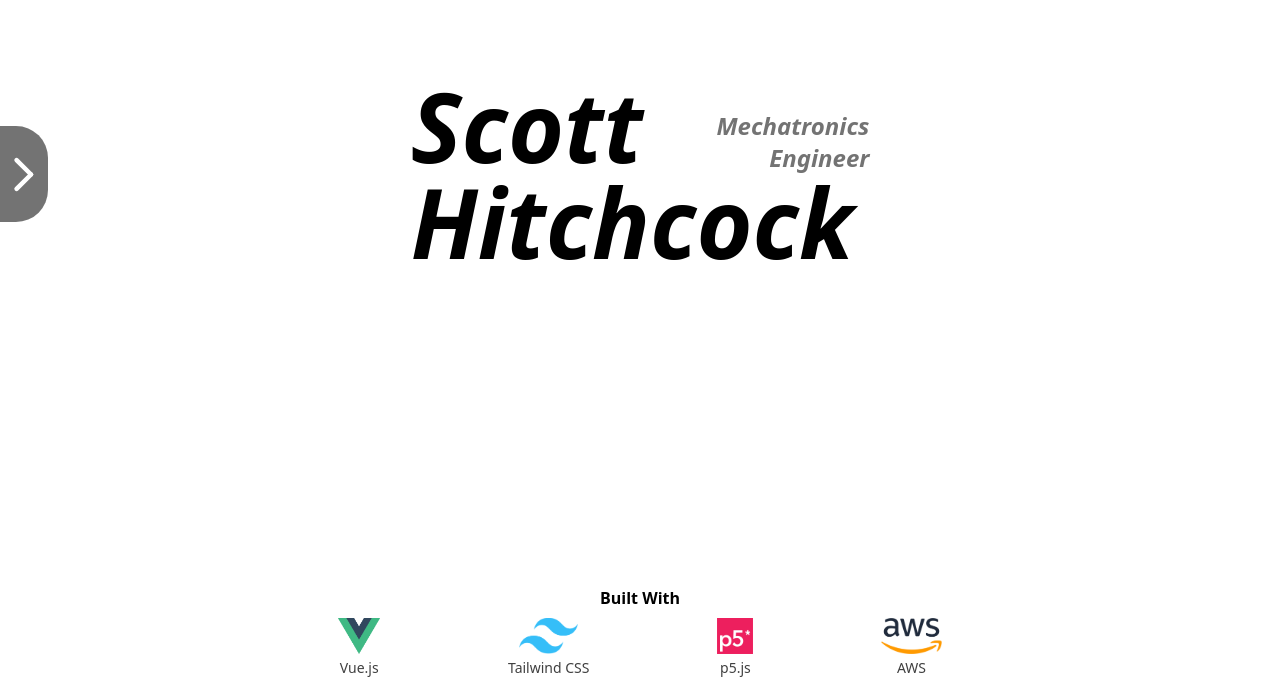
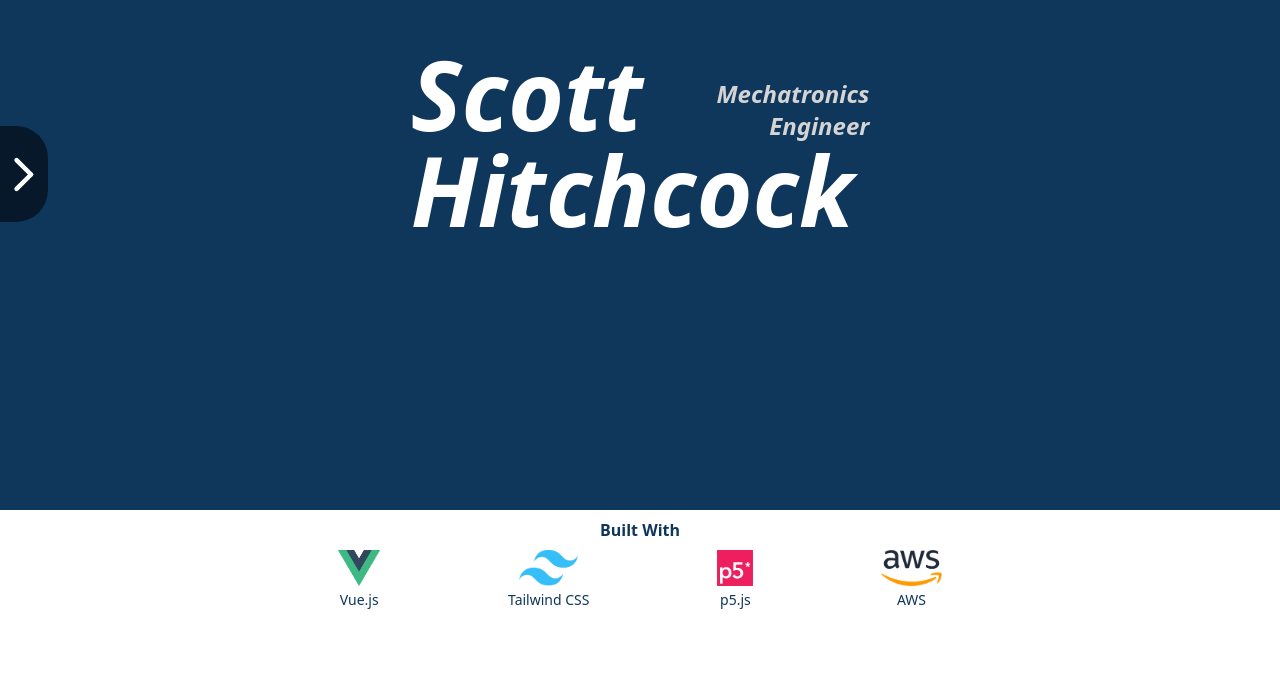
Before and after one commit to scotthitch/s-hitchcock-website, a Vue app: page / in a window 1280 px wide. Shown: the part 226-912 px from the top of the page. After the commit the page ends 848 px from the top, so only its background shows below. Built offline with nearby package versions, Linux system fonts and the light colour scheme.

Commit message:
feat: change formatting on home page

```diff
--- a/src/components/HomeFooter.vue
+++ b/src/components/HomeFooter.vue
@@ -3,8 +3,8 @@ import HomeFooterIcon from './HomeFooterIcon.vue'
 </script>
 
 <template>
-    <div class="flex flex-col gap-2 items-center bottom-0 pb-2 pt-3">
-        <div class="text-sm sm:text-base font-bold">Built With</div>
+    <div class="flex flex-col gap-2 items-center bottom-0 pb-3 pt-2 bg-white">
+        <div class="text-sm sm:text-base font-bold text-cv-blue">Built With</div>
 
         <div class="w-full flex flex-row gap-[12svw] sm:gap-28 md:gap-32 justify-center">
             <HomeFooterIcon
--- a/src/components/HomeFooterIcon.vue
+++ b/src/components/HomeFooterIcon.vue
@@ -17,7 +17,7 @@ const props = defineProps<{
                 :alt="props.iconAlt"
                 class="h-7 sm:h-9"
             />
-            <div class="text-neutral-700 text-sm">
+            <div class="text-sm text-cv-blue font-medium">
                 {{ props.iconName }}
             </div>
         </div>
--- a/src/views/HomeView.vue
+++ b/src/views/HomeView.vue
@@ -3,20 +3,20 @@ import HomeFooter from '../components/HomeFooter.vue'
 </script>
 
 <template>
-    <div class="flex h-screen">
-        <div class="m-auto grid grid-cols-3">
-            <div class="text-6xl sm:text-8xl font-bold italic slide-from-left-60 col-span-2">
+    <div class="flex h-[94svh] sm:h-[92svh] bg-cv-blue">
+        <div class="m-auto grid grid-cols-3 p-3">
+            <div class="text-white text-6xl sm:text-8xl font-bold italic slide-from-left-60 col-span-2">
                 Scott
             </div>
 
             <div
-                class="flex flex-col-reverse text-sm sm:text-2xl text-neutral-500 italic font-semibold slide-from-right-40 text-end"
+                class="flex flex-col-reverse text-sm sm:text-2xl text-neutral-300 italic font-semibold slide-from-right-40 text-end"
             >
                 <div>Engineer</div>
                 <div>Mechatronics</div>
             </div>
 
-            <div class="text-6xl sm:text-8xl font-bold italic slide-from-left-80 col-span-3">
+            <div class="text-white text-6xl sm:text-8xl font-bold italic slide-from-left-80 col-span-3">
                 Hitchcock
             </div>
         </div>
```
